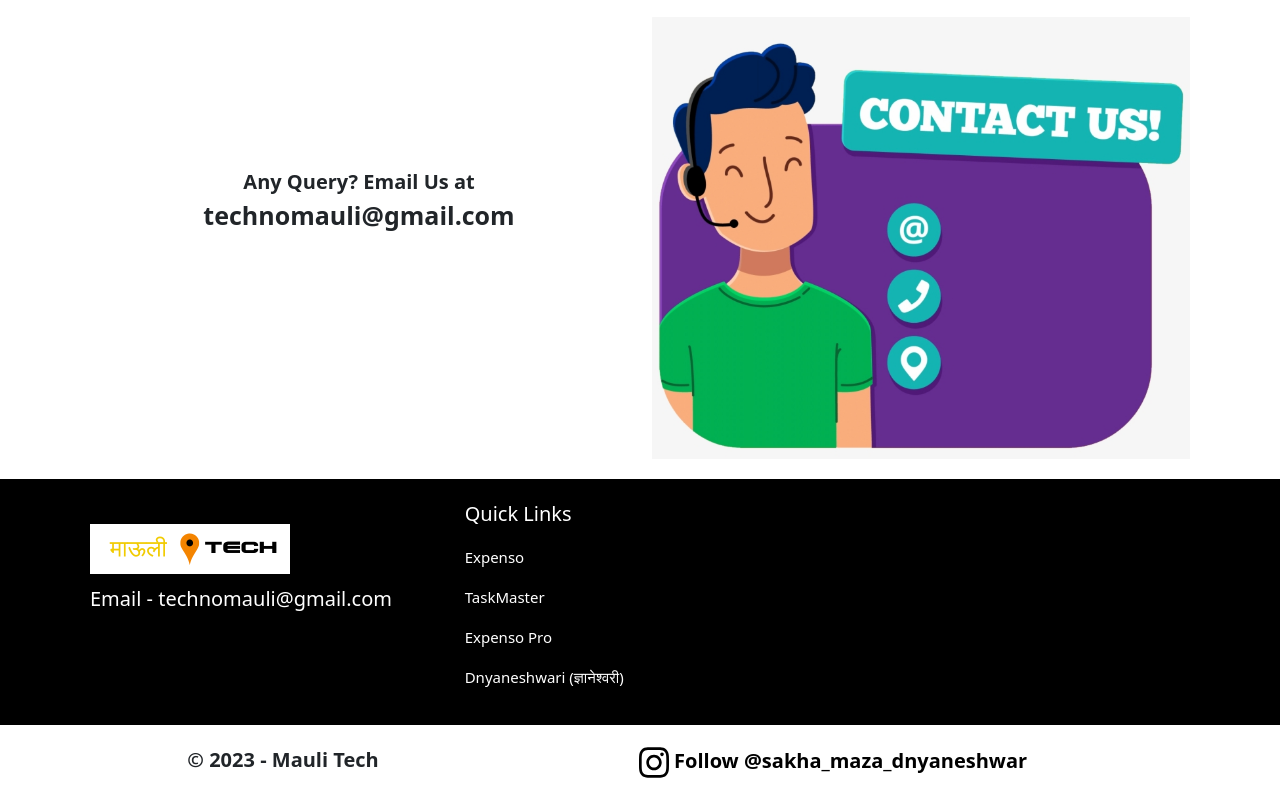
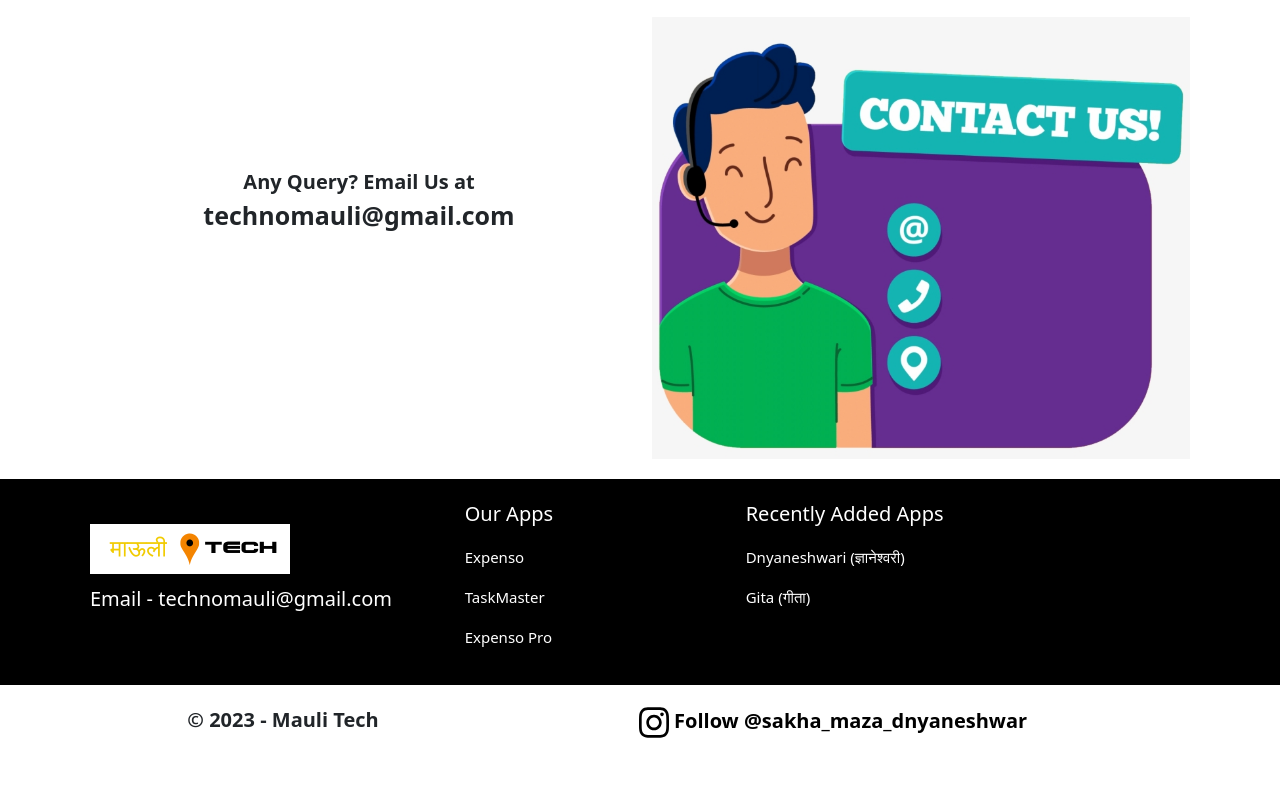
Before and after one commit to Mauli-Tech/Mauli-Tech, an Angular app: page / in a window 1280 px wide. Shown: the part 2340-3140 px from the top of the page. After the commit the page ends 3100 px from the top, so only its background shows below. Built offline with nearby package versions, Linux system fonts and the light colour scheme.

Commit message:
Footer updated

```diff
--- a/src/app/components/footer/footer.component.html
+++ b/src/app/components/footer/footer.component.html
@@ -5,12 +5,16 @@
                 <img src="assets/Mauli Tech.png" class="logo"/><br>
                 <p class="email">Email - technomauli@gmail.com</p>
             </div>
-            <div class="col-lg-4">
-                <p class="footer-title">Quick Links</p>
+            <div class="col-lg-3">
+                <p class="footer-title">Our Apps</p>
                 <p><a class="footer-links" href="https://play.google.com/store/apps/details?id=com.ExpenseTracker.ExpenseTracker&pli=1">Expenso</a></p>
                 <p><a class="footer-links" href="https://play.google.com/store/apps/details?id=com.pratik15m.TaskMaster">TaskMaster</a></p>
                 <p><a class="footer-links" href="https://play.google.com/store/apps/details?id=com.pratik15m.ExpensoPro">Expenso Pro</a></p>
+            </div>
+            <div class="col-lg-3">
+                <p class="footer-title">Recently Added Apps</p>
                 <p><a class="footer-links" href="https://play.google.com/store/apps/details?id=com.pratik15m.Dnyaneshwari">Dnyaneshwari (ज्ञानेश्वरी)</a></p>
+                <p><a class="footer-links" href="https://play.google.com/store/apps/details?id=com.pratik15m.BhagvadGita&pli=1">Gita (गीता)</a></p>
             </div>
         </div>
     </div>
--- a/src/index.html
+++ b/src/index.html
@@ -10,7 +10,7 @@
   <title>MauliTech</title>
   <base href="/" />
   <meta name="viewport" content="width=device-width, initial-scale=1" />
-  <link rel="icon" type="image/x-icon" href="favicon.ico" />
+  <link rel="icon" type="image/x-icon" href="assets/Dnyaneshwari-icon.png" />
 </head>
 
 <body>
```
